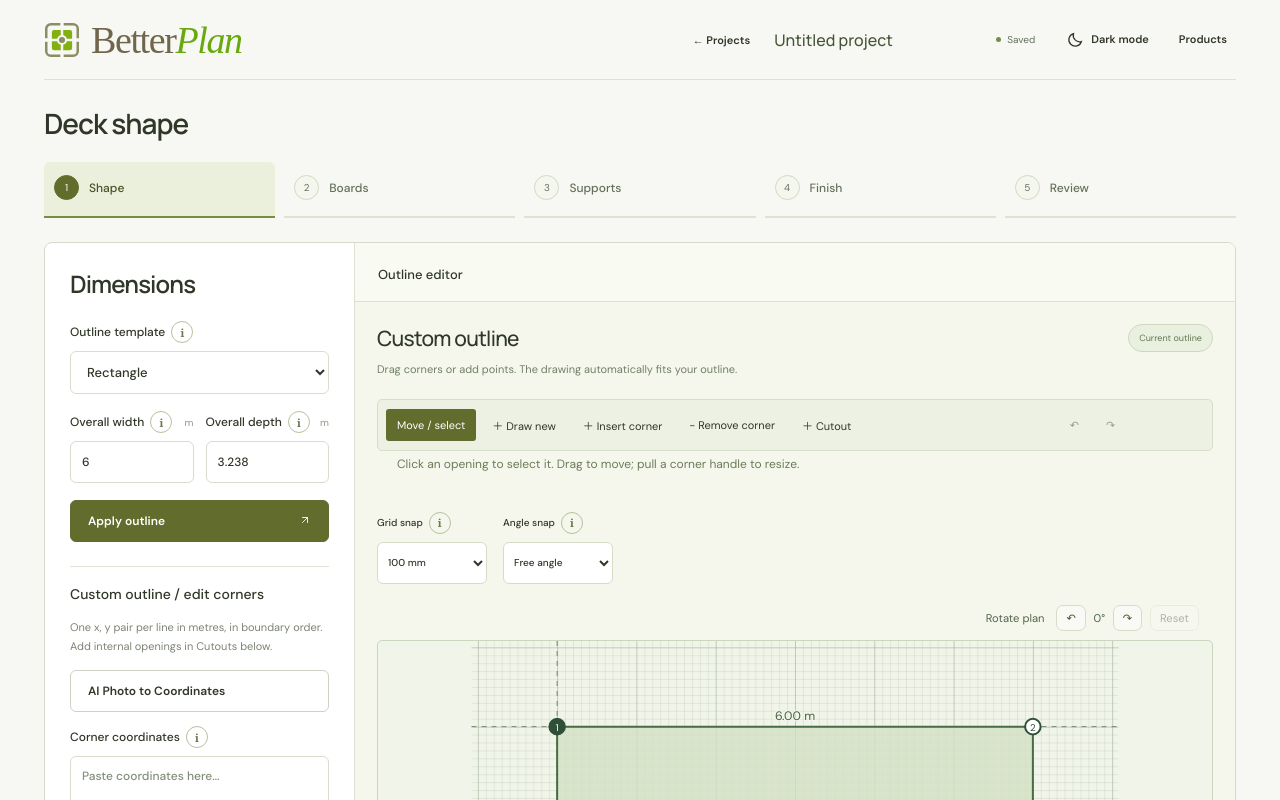
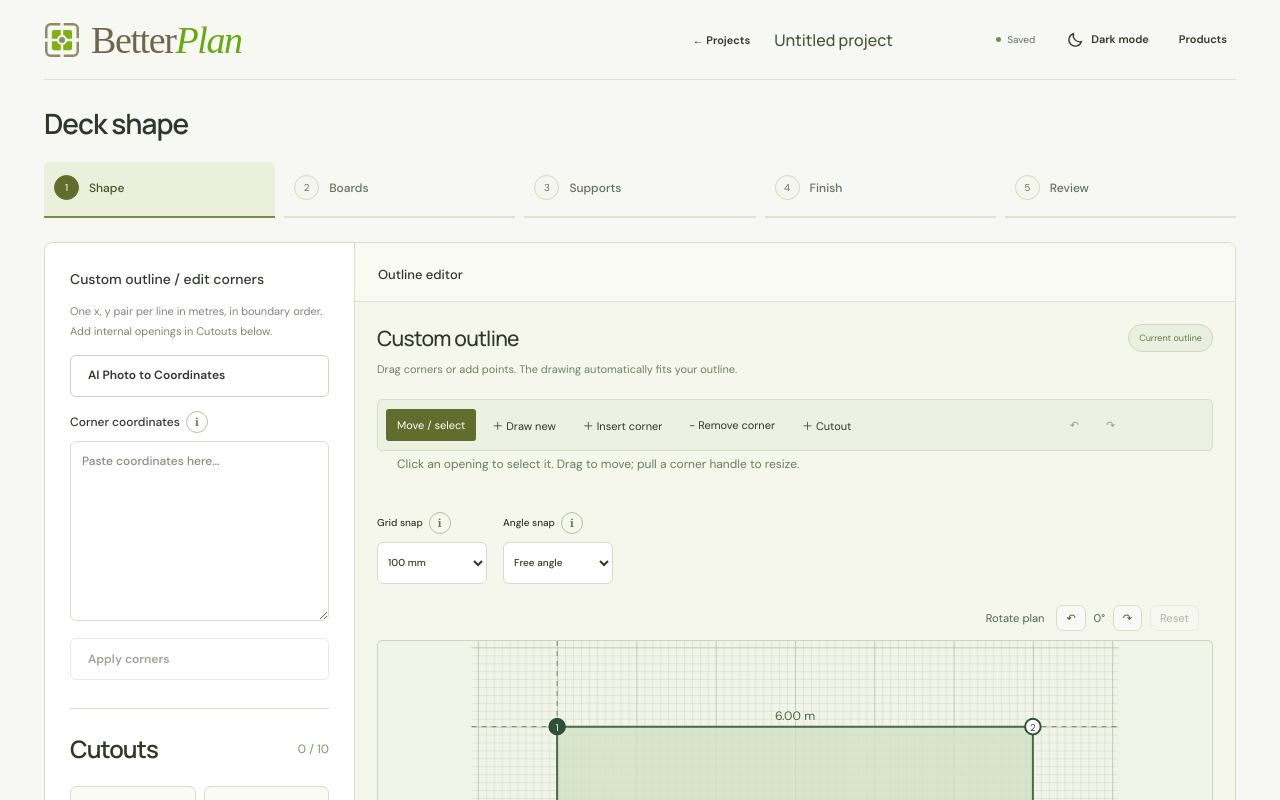
Before and after one commit to kevinwhite134/BetterPlan, a React (Vite) app: page / in a window 1280 px wide. Both pictures are taken after a click on the button "Current project". Shown: the top 800 px of the page. Built offline with nearby package versions, Linux system fonts and the light colour scheme.

Commit message:
ui update

```diff
--- a/src/App.tsx
+++ b/src/App.tsx
@@ -14,7 +14,6 @@ import QuotationSettings from './QuotationSettings'
 import OpenIcon from './OpenIcon'
 import { useEffect, useLayoutEffect, useRef, useState } from 'react'
 import { ChoiceField, Field } from './SettingControls'
-import { MAX_PROJECT_SIZE } from './projectLimits'
 import { useDeckPlanning } from './useDeckPlanning'
 import PerimeterEdgePicker from './PerimeterEdgePicker'
 import { breakerBoardCount } from './breakerWidth'
@@ -36,7 +35,7 @@ import { cutoutPlacementError } from './shapeGeometry'
 import type { CutoutTool } from './cutoutInteraction'
 import BreakerDesigner from './BreakerDesigner'
 import { BoardFit, SupportAudit, FinishSettings } from './FlowPanels'
-import { DEFAULT_SETTINGS, bounds, normalize, polygonError, validateSettings } from './planner'
+import { DEFAULT_SETTINGS, normalize, polygonError, validateSettings } from './planner'
 import type { BoardProfile, Plan, Point, Settings } from './planner'
 import './App.css'
 import './Interface.css'
@@ -53,26 +52,13 @@ function ColourHex({value,onChange,...controlProps}: {value:string;onChange:(val
   const [draft,setDraft]=useState(value)
   return <input {...controlProps} aria-label={controlProps['aria-label']??'Colour hex code'} value={draft} maxLength={7} spellCheck={false} onBlur={()=>setDraft(value)} onChange={e=>{setDraft(e.target.value);if(/^#[0-9a-f]{6}$/i.test(e.target.value))onChange(e.target.value)}}/>
 }
-function ShapeEditor({settings,onChange}: {settings:Settings;onChange:(p:Point[])=>void}) {
-  const box=bounds(settings.polygon),[width,setWidth]=useState(box.width),[depth,setDepth]=useState(box.depth),[notchW,setNotchW]=useState(2),[notchD,setNotchD]=useState(1.5),[shape,setShape]=useState('rectangle')
+function ShapeEditor({settings,onChange}: {settings:Settings;onChange:(p:Point[])=>string|void}) {
   const [text,setText]=useState(''),[error,setError]=useState('')
   const [previousPolygon,setPreviousPolygon]=useState(settings.polygon)
-  if(previousPolygon!==settings.polygon){setPreviousPolygon(settings.polygon);setWidth(box.width);setDepth(box.depth);setText('')}
-  const apply=(p:Point[])=>{const err=polygonError(p)||cutoutPlacementError(p,settings.cutouts??[],pictureFrameWidth(settings)+settings.board.gap/1000+.05);setError(err);if(!err){const q=normalize(p);onChange(q);setText('')}}
-  const preset=()=>{
-    if(!Number.isFinite(width+depth)||width<.3||depth<.3){setError('Enter dimensions of at least 0.3 m.');return}
-    if((shape==='l'||shape==='u')&&(!Number.isFinite(notchW+notchD)||notchW<=0||notchW>=width||notchD<=0||notchD>=depth)){setError('The cut-out must fit inside the deck dimensions.');return}
-    if(shape==='rectangle')apply([{x:0,y:0},{x:width,y:0},{x:width,y:depth},{x:0,y:depth}])
-    if(shape==='l')apply([{x:0,y:0},{x:width,y:0},{x:width,y:depth-notchD},{x:width-notchW,y:depth-notchD},{x:width-notchW,y:depth},{x:0,y:depth}])
-    if(shape==='u'){const left=(width-notchW)/2;apply([{x:0,y:0},{x:width,y:0},{x:width,y:depth},{x:left+notchW,y:depth},{x:left+notchW,y:depth-notchD},{x:left,y:depth-notchD},{x:left,y:depth},{x:0,y:depth}])}
-    if(shape==='angled')apply([{x:0,y:0},{x:width,y:0},{x:width*.8,y:depth},{x:0,y:depth}])
-  }
-  return <><div className="section-heading"><h2>Dimensions</h2></div>
-    <Field label="Outline template"><select value={shape} onChange={e=>setShape(e.target.value)}><option value="rectangle">Rectangle</option><option value="l">L-shaped</option><option value="u">U-shaped</option><option value="angled">Angled edge</option></select></Field>
-    <div className="field-grid"><Field label="Overall width" unit="m"><Numeric value={width} onChange={setWidth} min={.3} max={MAX_PROJECT_SIZE} step={.1}/></Field><Field label="Overall depth" unit="m"><Numeric value={depth} onChange={setDepth} min={.3} max={MAX_PROJECT_SIZE} step={.1}/></Field></div>
-    {shape==='l'||shape==='u'?<div className="field-grid"><Field label="Cut-out width" unit="m"><Numeric value={notchW} onChange={setNotchW} min={.1} step={.1}/></Field><Field label="Cut-out depth" unit="m"><Numeric value={notchD} onChange={setNotchD} min={.1} step={.1}/></Field></div>:null}
-    <button className="button primary full" onClick={preset}>Apply outline <span><OpenIcon/></span></button>
-    <section className="custom-outline" aria-labelledby="custom-outline-title"><h3 id="custom-outline-title">Custom outline / edit corners</h3><p>One x, y pair per line in metres, in boundary order. Add internal openings in Cutouts below.</p><PhotoCoordinates onInsert={coordinates=>{setText(coordinates);setError('')}}/><Field label="Corner coordinates"><textarea rows={8} placeholder="Paste coordinates here…" value={text} onChange={e=>setText(e.target.value)} spellCheck={false}/></Field><button className="button secondary full" disabled={!text.trim()} onClick={()=>apply(parseOutlineCoordinates(text))}>Apply corners</button></section>
+  if(previousPolygon!==settings.polygon){setPreviousPolygon(settings.polygon);setText(settings.polygon.map(p=>`${p.x}, ${p.y}`).join('\n'))}
+  const apply=(p:Point[])=>{const err=polygonError(p)||cutoutPlacementError(p,settings.cutouts??[],pictureFrameWidth(settings)+settings.board.gap/1000+.05)||(onChange(normalize(p))??'');setError(err);return err}
+  return <>
+    <section className="custom-outline" aria-labelledby="custom-outline-title"><h3 id="custom-outline-title">Custom outline / edit corners</h3><p>One x, y pair per line in metres, in boundary order. Add internal openings in Cutouts below.</p><PhotoCoordinates onApply={coordinates=>{setText(coordinates);return apply(parseOutlineCoordinates(coordinates))}}/><Field label="Corner coordinates"><textarea rows={8} placeholder="Paste coordinates here…" value={text} onChange={e=>setText(e.target.value)} spellCheck={false}/></Field><button className="button secondary full" disabled={!text.trim()} onClick={()=>apply(parseOutlineCoordinates(text))}>Apply corners</button></section>
     {error?<p className="error" role="alert">{error}</p>:null}</>
 }
 function BoardEditor({settings:s,onChange,products,onApply,onManage,onSaveCurrent,onEditBreakers}: {settings:Settings;onChange:(s:Settings)=>void;products:LibraryProduct[];onApply:(p:LibraryProduct)=>void;onManage:()=>void;onSaveCurrent:()=>void;onEditBreakers:()=>void}) {
@@ -192,7 +178,7 @@ export default function App() {
     {editingSupports&&plan?<SupportEditor plan={plan} settings={settings} onApply={setSettings} onClose={()=>setEditingSupports(false)}/>:null}
     <main className={`workspace flow-workspace stage-${stage}`}>
       <aside className="settings-panel">
-        {stage==='shape'?<><ShapeEditor settings={settings} onChange={polygon=>{if(outlineDirty){setStatus('Apply or revert the canvas draft before replacing it with a template.');return}setSettings({...settings,polygon,perimeterEdges:polygon.length===settings.polygon.length?settings.perimeterEdges:undefined})}}/><CutoutEditor settings={settings} selected={selectedCutout} placement={cutoutPlacement} disabled={outlineDirty} onSelect={setSelectedCutout} onPlacement={setCutoutPlacement} onChange={next=>outlineDirty?'Apply or revert the outline draft before editing cutouts.':saveCutouts(next)}/></>:null}
+        {stage==='shape'?<><ShapeEditor settings={settings} onChange={polygon=>{if(outlineDirty){const issue='Apply or revert the canvas draft before replacing the outline.';setStatus(issue);return issue}setSettings({...settings,polygon,perimeterEdges:polygon.length===settings.polygon.length?settings.perimeterEdges:undefined})}}/><CutoutEditor settings={settings} selected={selectedCutout} placement={cutoutPlacement} disabled={outlineDirty} onSelect={setSelectedCutout} onPlacement={setCutoutPlacement} onChange={next=>outlineDirty?'Apply or revert the outline draft before editing cutouts.':saveCutouts(next)}/></>:null}
         {stage==='boards'?<BoardEditor settings={settings} onChange={setSettings} products={products} onApply={selectProduct} onManage={()=>openProducts()} onSaveCurrent={()=>openProducts('board')} onEditBreakers={()=>setBoardEditing(true)}/>:null}
         {stage==='frame'?<FrameSettings settings={settings} onChange={setSettings} plan={plan} prices={prices} products={products} onApplyProduct={selectProduct} onManageProducts={()=>openProducts()} onSaveProduct={openProducts} providedRecommendation={computed.recommendation} pending={computed.pending} onEditSupports={()=>setEditingSupports(true)}/>:null}
         {stage==='finish'?<FinishSettings settings={settings} onChange={setSettings} plan={plan}/>:null}
--- a/src/Interface.css
+++ b/src/Interface.css
@@ -11,6 +11,7 @@
 @keyframes photo-spin { to { transform: rotate(360deg); } }
 @media (prefers-reduced-motion: reduce) { .photo-spinner { animation: none; } }
 .custom-outline > h3 { font-size: 14px; font-weight: 500; line-height: 1.6; margin: 0; }
+.settings-panel > .custom-outline:first-child { margin-top: 0; padding-top: 0; border-top: 0; }
 .custom-outline textarea::placeholder { color: #849079; opacity: 1; }
 .measured-plan-window.interactive-plan { position: relative; overflow: hidden; touch-action: none; cursor: grab; user-select: none; -webkit-user-select: none; }
 .interactive-plan.is-dragging { cursor: grabbing; }
--- a/src/PhotoCoordinates.tsx
+++ b/src/PhotoCoordinates.tsx
@@ -1,15 +1,17 @@
-import { useEffect, useId, useRef, useState } from 'react'
+import { useEffect, useId, useLayoutEffect, useRef, useState } from 'react'
 import { Field } from './SettingControls'
 import { MAX_PHOTO_BYTES, MAX_SOURCE_PHOTO_BYTES, PHOTO_ACCEPT, PHOTO_ENDPOINT, photoUploadError } from './photoUpload'
 import { parseOutlineCoordinates } from './outlineCoordinates'
 import { polygonError } from './planner'
 
-export default function PhotoCoordinates({ onInsert }: { onInsert: (coordinates: string) => void }) {
+export default function PhotoCoordinates({ onApply }: { onApply: (coordinates: string) => string }) {
   const [open, setOpen] = useState(false), [file, setFile] = useState<File | null>(null)
   const [busy, setBusy] = useState(false), [coordinates, setCoordinates] = useState('')
   const [error, setError] = useState(''), [notice, setNotice] = useState('')
   const upload = useRef<HTMLInputElement>(null), camera = useRef<HTMLInputElement>(null), output = useRef<HTMLTextAreaElement>(null)
   const controller = useRef<AbortController | null>(null), id = useId()
+  const applyCoordinates = useRef(onApply)
+  useLayoutEffect(() => { applyCoordinates.current = onApply }, [onApply])
   useEffect(() => () => { controller.current?.abort(); controller.current = null }, [])
 
   function choose(next?: File) {
@@ -49,7 +51,10 @@ export default function PhotoCoordinates({ onInsert }: { onInsert: (coordinates:
       if (typeof result?.coordinates !== 'string' || polygonError(parseOutlineCoordinates(result.coordinates))) throw new Error('The AI returned invalid coordinates. Try another photograph.')
       if (!current.signal.aborted) {
         setCoordinates(result.coordinates)
-        if ((result.accuracy === 'Scale-derived' || result.accuracy === 'Estimated') && Number.isFinite(result.width) && Number.isFinite(result.depth)) setNotice(`${result.accuracy} · ${result.width.toFixed(2)} × ${result.depth.toFixed(2)} m. Check against your image before applying.`)
+        const issue = applyCoordinates.current(result.coordinates)
+        if (issue) { setError(issue); return }
+        const dimensions = (result.accuracy === 'Scale-derived' || result.accuracy === 'Estimated') && Number.isFinite(result.width) && Number.isFinite(result.depth) ? ` ${result.accuracy} · ${result.width.toFixed(2)} × ${result.depth.toFixed(2)} m.` : ''
+        setNotice(`Coordinates inserted and corners applied.${dimensions} Check the outline and dimensions against your image.`)
       }
     } catch (reason) {
       if (controller.current === current) setError(current.signal.aborted ? 'Photo analysis was cancelled or timed out. Please try again.' : reason instanceof Error ? reason.message : 'Photo analysis failed. Please try again.')
@@ -66,7 +71,7 @@ export default function PhotoCoordinates({ onInsert }: { onInsert: (coordinates:
   return <div className="photo-coordinates">
     <button className="button secondary full" aria-expanded={open} aria-controls={id} onClick={() => setOpen(!open)}>AI Photo to Coordinates</button>
     {open ? <section id={id} aria-label="AI Photo to Coordinates" aria-busy={busy}>
-      <p>Take or upload a deck photo for a rough outline in metres. Check the estimated dimensions before applying.</p>
+      <p>Take or upload a deck photo for a rough outline in metres. Analysis automatically fills the coordinates and applies the corners.</p>
       <p className="field-note">JPEG, PNG or WebP · up to 10 MB. The photo is sent to OpenAI for analysis.</p>
       <input hidden ref={camera} type="file" accept={PHOTO_ACCEPT} capture="environment" onChange={e => { choose(e.target.files?.[0]); e.target.value = '' }}/>
       <input hidden ref={upload} type="file" accept={PHOTO_ACCEPT} onChange={e => { choose(e.target.files?.[0]); e.target.value = '' }}/>
@@ -76,7 +81,7 @@ export default function PhotoCoordinates({ onInsert }: { onInsert: (coordinates:
       {busy ? <p role="status">Analysing the deck perimeter…</p> : null}
       {coordinates ? <>
         <Field label="Generated BEV coordinates (metres)"><textarea ref={output} rows={8} value={coordinates} readOnly spellCheck={false} onFocus={e => e.target.select()}/></Field>
-        <div className="photo-actions"><button className="button secondary" onClick={copy}>Copy Coordinates</button><button className="button secondary" onClick={() => { onInsert(coordinates); setNotice('Inserted into Corner coordinates. Use Apply corners when ready.') }}>Insert into coordinates</button></div>
+        <div className="photo-actions"><button className="button secondary" onClick={copy}>Copy Coordinates</button></div>
       </> : null}
       {error ? <p className="error" role="alert">{error}</p> : null}
       {notice ? <p role="status">{notice}</p> : null}
```
Also changed, not shown: 1 other file (tests, documents, lock files or other folders).
